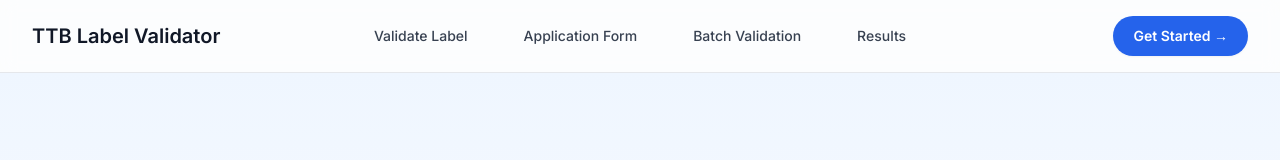
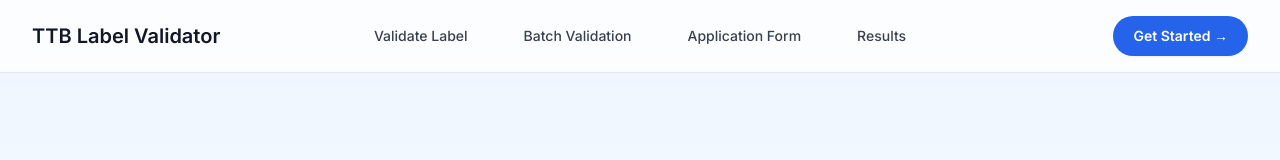
Before and after one commit to kabirahasaan/ttb-label-analyzer, a Next.js app in the folder apps/web/: page / in a window 1280 px wide. Shown: the top 160 px of the page. Built offline with nearby package versions, Linux system fonts and the light colour scheme.

Commit message:
Update header.tsx

```diff
--- a/apps/web/src/components/layout/header.tsx
+++ b/apps/web/src/components/layout/header.tsx
@@ -13,8 +13,8 @@ export function Header(): JSX.Element {
 
   const navigation = [
     { name: 'Validate Label', href: '/upload-label' },
+    { name: 'Batch Validation', href: '/batch-validation' },
     { name: 'Application Form', href: '/application-form' },
-    { name: 'Batch Validation', href: '/batch-validation' },
     { name: 'Results', href: '/validation-results' },
   ];
 
```
